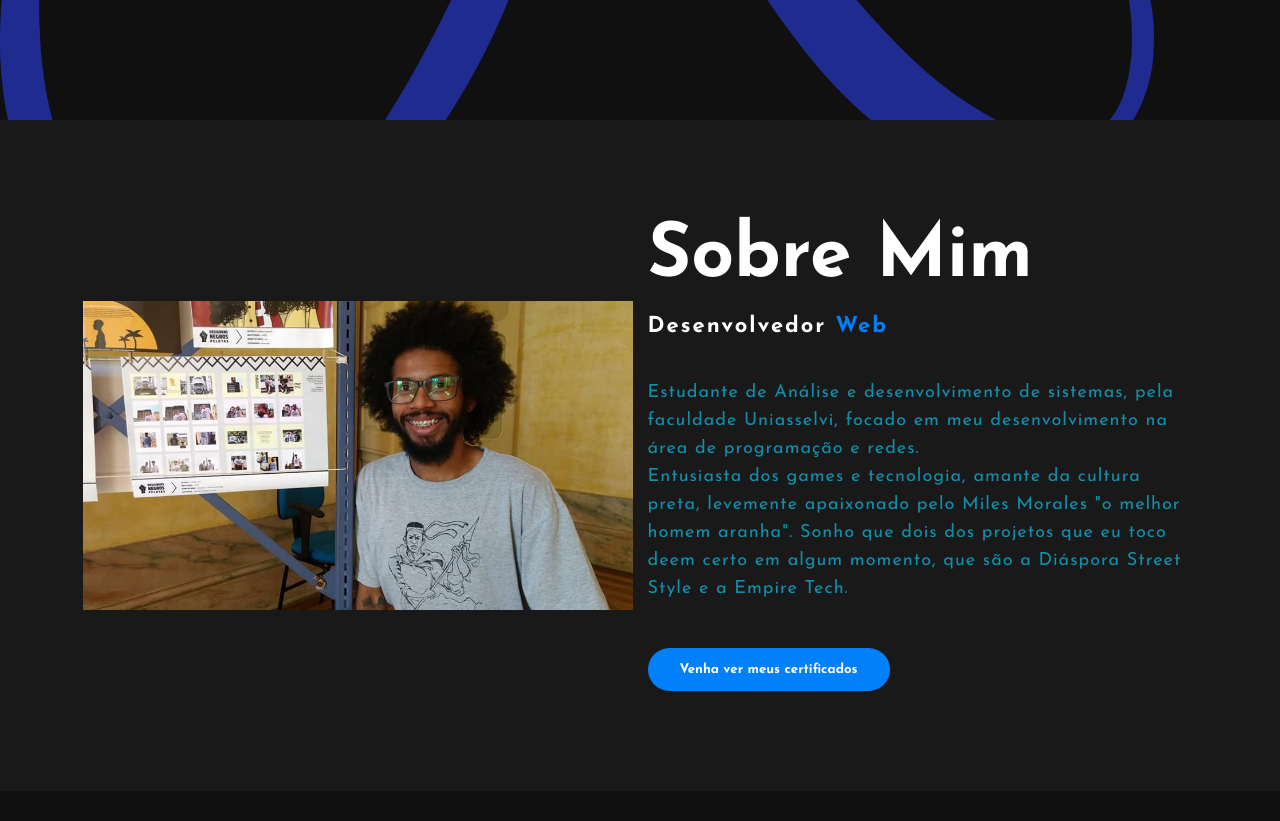
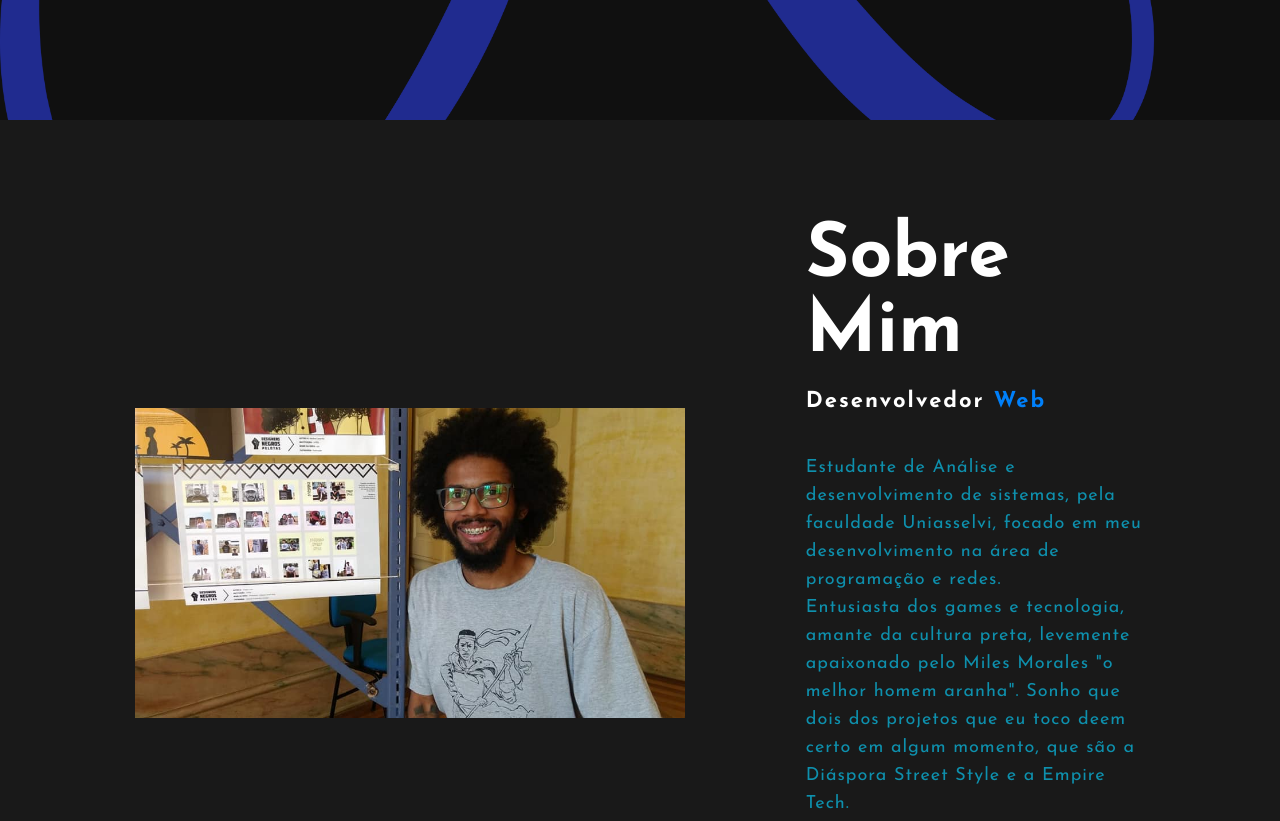
Before and after one commit to RicardoBorbaCarvalho/PortfolioRicardoBorbaCarvalho, a plain HTML site: page index.html in a window 1280 px wide. Shown: the part 680-1501 px from the top of the page. Drawn offline with Linux system fonts and the light colour scheme.

Commit message:
Update style.css
edit sobre-mim, h2 entre outros

```diff
--- a/style.css
+++ b/style.css
@@ -79,6 +79,9 @@ h1 {
   margin: 20px 0px 20px;
   font-size: 75px;
 }
+h2 {
+  max-width: 100%;
+}
 
 h3 {
   color: white;
@@ -125,6 +128,7 @@ h4 {
   width: 100%;
   padding: 100px 0px;
   background-color: #191919;
+  max-width: 100%;
 }
 
 .sobre-mim img {
@@ -133,6 +137,7 @@ h4 {
 }
 .sobre-mim-texto {
   width: 550px;
+  max-width: 30%;
 }
 
 .main {
```
